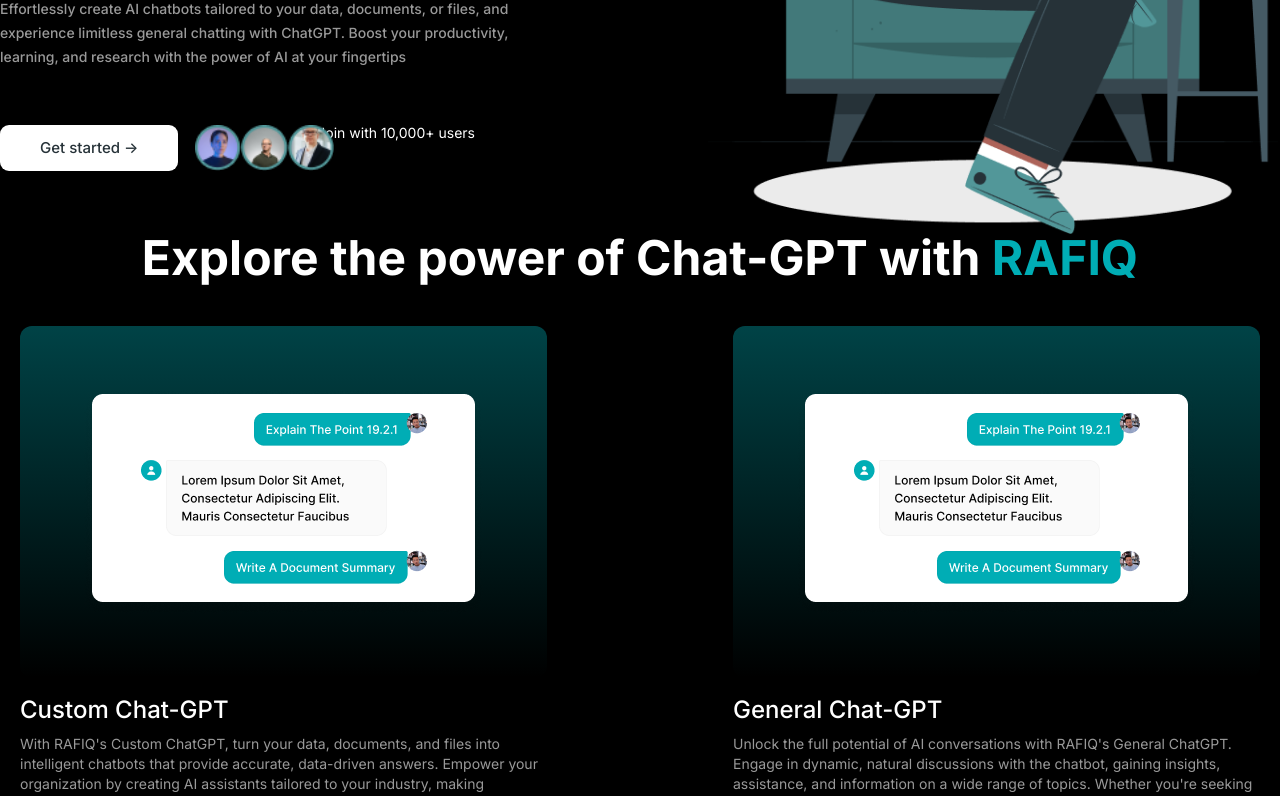
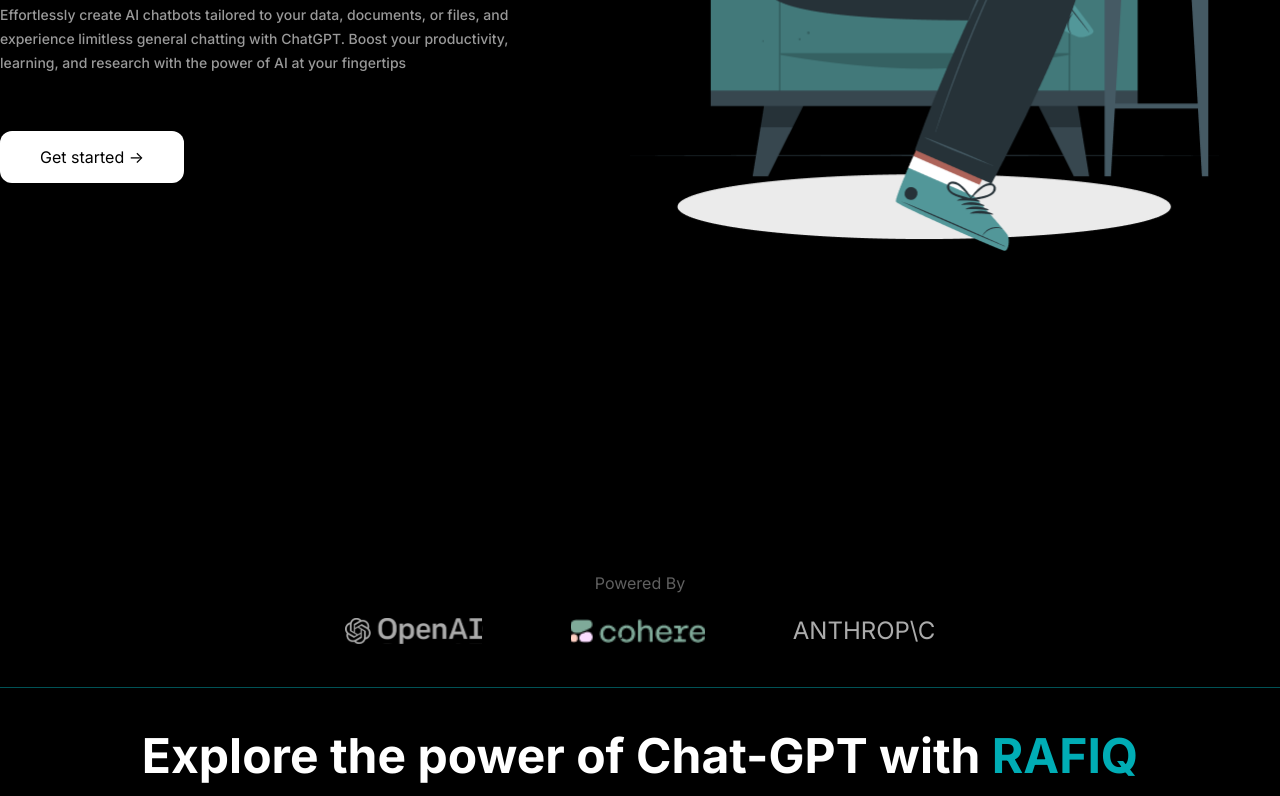
Before and after one commit to Volmol16/RAFIQ, a Vue app: page / in a window 1280 px wide. Shown: the part 460-1256 px from the top of the page. Built offline with nearby package versions, Linux system fonts and the light colour scheme.

Commit message:
fix-here

```diff
--- a/src/components/AppHero.vue
+++ b/src/components/AppHero.vue
@@ -2,31 +2,31 @@
     <section class="hero">
         <div class="hero-info">
             <h1 class="hero-title">
-            ChatGPT, but with your own <span>Data</span>
+                ChatGPT, but with <br> your own <span>Data</span>
             </h1>
             <p class="hero-description">
-            Effortlessly create AI chatbots tailored to your data, documents, or files, and experience limitless general
+                Effortlessly create AI chatbots tailored to your data, documents, or files, and experience limitless
+                general
                 chatting with ChatGPT. Boost your productivity, learning, and research with the power of AI at your
                 fingertips
             </p>
-        <div class="get-started">
-            <button class="get-started-btn">
-                Get started ->
-            </button>
-            <div class="get-started-avatar">
-                <img class="z-0" src="/img/Avatar-1.png" alt="avatar">
-                <img class="z-10" src="/img/Avatar-2.png" alt="avatar">
-                <img class="z-20" src="/img/Avatar-3.png" alt="avatar">
-            </div>
-            <p class="get-started-join">
-                Join with 10,000+ users
-            </p>
+            <div>
+                <button class="px-10 py-3.5 bg-white text-black rounded-xl">Get started -></button>
             </div>
         </div>
         <div class="hero-image">
             <img src="/img/cuate.png" width="593" height="525" alt="">
         </div>
+
     </section>
+    <div class="flex flex-col items-center justify-center pb-10 border-b border-[#00acb57a] mt-80">
+        <span class="text-[#ffffff60]">Powered By </span>
+        <div class="flex text-white gap-x-[88px] items-center mt-5">
+            <img src="/img/OpenAi.svg" alt="">
+            <img src="/img/cohere.svg" alt="">
+            <h4 class="text-2xl text-[#ABABAB]">ANTHROP\C</h4>
+        </div>
+    </div>
 </template>
 
 <style scoped>
@@ -38,7 +38,6 @@
 
 .hero-title {
     margin-bottom: 40px;
-        width: 706px;
     font-size: 70px;
     font-weight: 800;
     line-height: 84px;
@@ -83,7 +82,6 @@
 }
 
 .get-started-join {
-        /* width: 140px; */
     font-size: 14px;
     font-weight: 400;
     line-height: 15.23px;
--- a/src/views/HomePage.vue
+++ b/src/views/HomePage.vue
@@ -6,11 +6,11 @@
         <main class="container max-w-[1280px] mx-auto">
             <AppHero />
         </main>
-        <section class="container max-w-[1280px] mx-auto">
+        <section class="container max-w-[1280px] mx-auto mt-11">
             <ExplorePower />
         </section>
         <section class="mt-11 flex flex-col items-center">
-            <img class="absolute bg-cover bg-center mx-auto -z-10" src="/img/img_CreateOwn.png" alt="">
+            <img class="absolute bg-cover bg-center mx-auto -z-10 rounded-2xl" src="/img/img_CreateOwn.png" alt="">
             <div class="relative top-[110px] container max-w-[1280px] mx-auto">
                 <CreateOwn />
             </div>
```
Also changed, not shown: public/img/OpenAi.svg (added), public/img/cohere.svg (added). Lines whose indentation alone changed are shown as unchanged.
